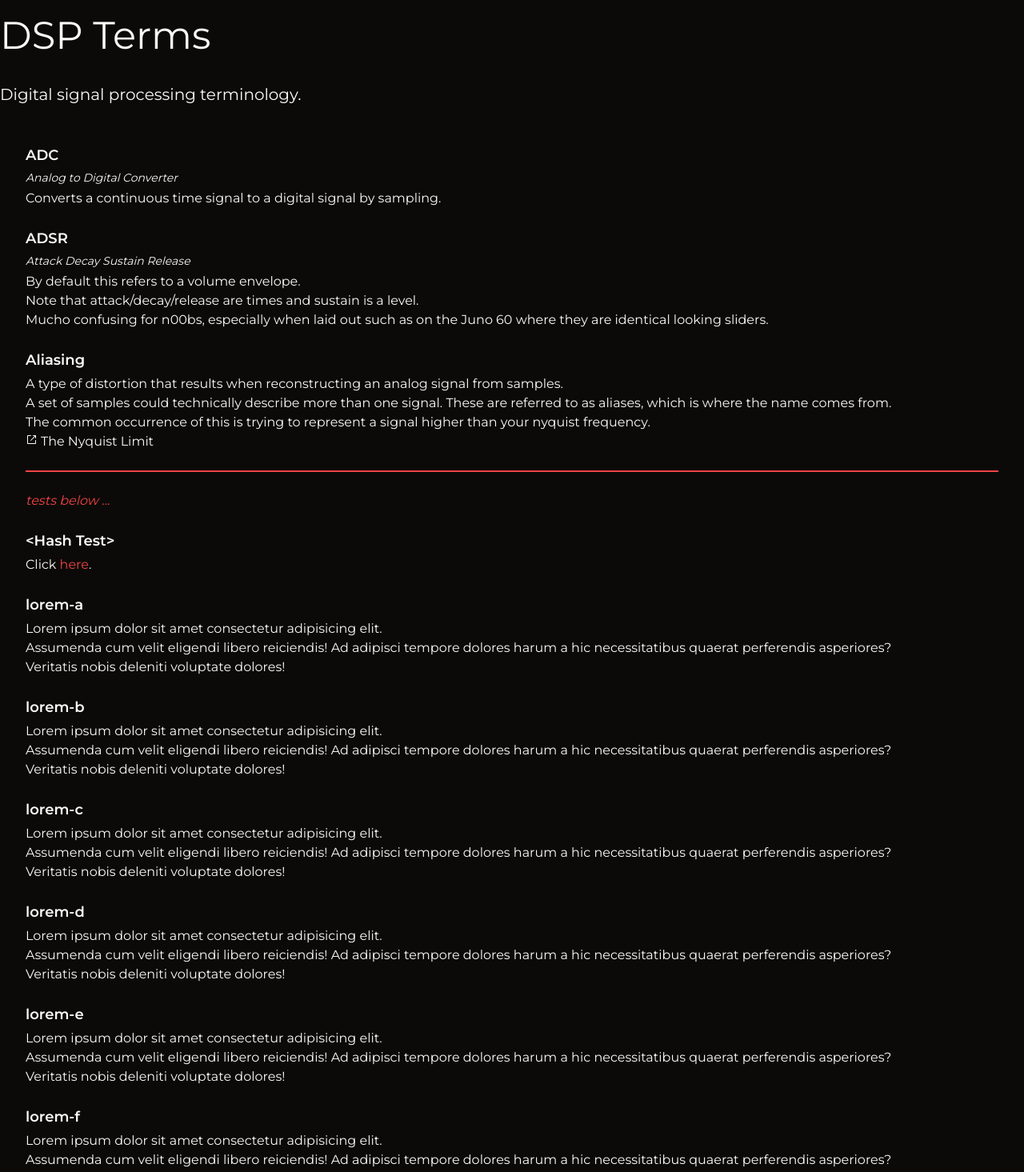
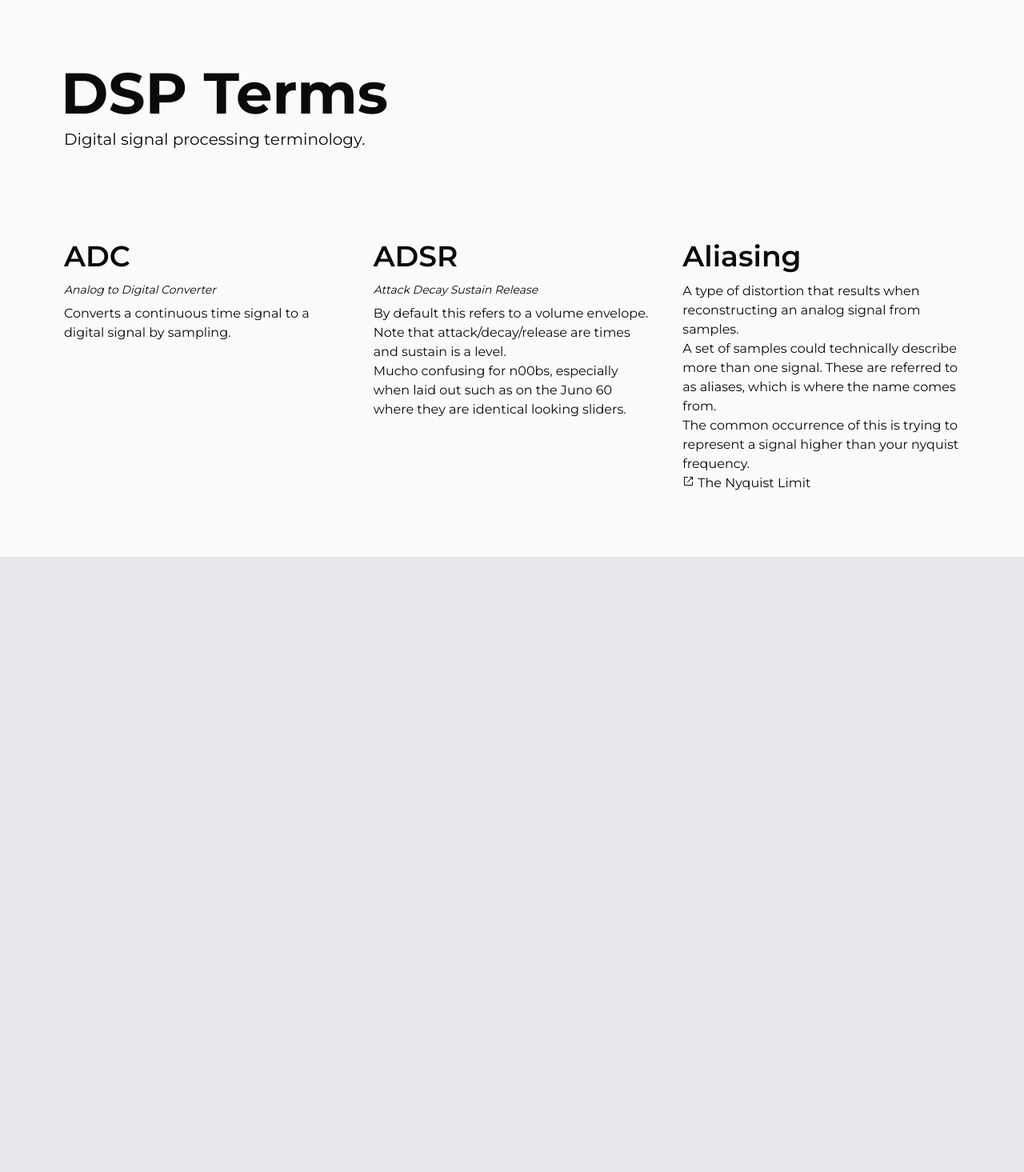
Before and after one commit to satelllte/dsp-terms, a Next.js app: page / in a window 1280 px wide. Shown: the top 1465 px of the page at 80% size. After the commit the page ends 800 px from the top, so only its background shows below. Built offline with nearby package versions, Linux system fonts and the light colour scheme.

Commit message:
better UI

```diff
--- a/src/app/layout.tsx
+++ b/src/app/layout.tsx
@@ -18,8 +18,10 @@ const RootLayout = ({
 }) => {
 	return (
 		<html lang='en'>
-			<body className={clsx(font.className, 'bg-stone-950 text-stone-50')}>
-				{children}
+			<body className={clsx(font.className, 'bg-gray-200 text-stone-950')}>
+				<div className='mx-auto max-w-screen-2xl bg-stone-50'>
+					{children}
+				</div>
 			</body>
 		</html>
 	);
--- a/src/app/page.tsx
+++ b/src/app/page.tsx
@@ -1,12 +1,11 @@
 import {Term, TermRow, TermExternalLink} from '@/components/Term';
-import Link from 'next/link';
 
 const IndexPage = () => {
 	return (
-		<>
-			<h1 className='py-5 text-5xl'>DSP Terms</h1>
-			<p className='py-4 text-xl'>Digital signal processing terminology.</p>
-			<div className='flex flex-col gap-6 p-8'>
+		<div className='px-8 py-16 md:px-12 md:py-20 lg:px-20'>
+			<h1 className='pb-2 text-5xl font-bold md:relative md:-left-1 md:text-7xl'>DSP Terms</h1>
+			<p className='text-xl'>Digital signal processing terminology.</p>
+			<div className='flex flex-col gap-10 pt-20 md:grid md:grid-cols-2 md:pt-28 lg:grid-cols-3'>
 				<Term id='adc' term='ADC' expansion='Analog to Digital Converter'>
 					{/* eslint-disable-next-line no-warning-comments */}
 					{/* TODO: link to "continuous time" */}
@@ -29,35 +28,8 @@ const IndexPage = () => {
 					<TermRow>The common occurrence of this is trying to represent a signal higher than your nyquist frequency.</TermRow>
 					<TermExternalLink href='http://www.slack.net/~ant/bl-synth/3.nyquist.html'>The Nyquist Limit</TermExternalLink>
 				</Term>
-				<div className='h-0.5 w-full bg-red-500'/>
-				<p className='italic text-red-500'>tests below ...</p>
-				<Term id='hash-test' term='<Hash Test>'>
-					<TermRow>
-						Click <Link className='text-red-500' href='#lorem-a'>here</Link>.
-					</TermRow>
-				</Term>
-				<TermLorem id='lorem-a'/>
-				<TermLorem id='lorem-b'/>
-				<TermLorem id='lorem-c'/>
-				<TermLorem id='lorem-d'/>
-				<TermLorem id='lorem-e'/>
-				<TermLorem id='lorem-f'/>
-				<TermLorem id='lorem-g'/>
 			</div>
-		</>
-	);
-};
-
-type TermLoremProps = {
-	id: string;
-};
-const TermLorem = ({id}: TermLoremProps) => {
-	return (
-		<Term id={id} term={id}>
-			<TermRow>Lorem ipsum dolor sit amet consectetur adipisicing elit.</TermRow>
-			<TermRow>Assumenda cum velit eligendi libero reiciendis! Ad adipisci tempore dolores harum a hic necessitatibus quaerat perferendis asperiores?</TermRow>
-			<TermRow>Veritatis nobis deleniti voluptate dolores!</TermRow>
-		</Term>
+		</div>
 	);
 };
 
--- a/src/components/Term.tsx
+++ b/src/components/Term.tsx
@@ -11,7 +11,7 @@ export const Term = ({id, term, expansion, children}: TermProps) => {
 	return (
 		<div>
 			<Title id={id} term={term} expansion={expansion}/>
-			{expansion && <div className='pb-1 text-sm italic'>{expansion}</div>}
+			{expansion && <div className='pb-2 text-sm italic'>{expansion}</div>}
 			<div>{children}</div>
 		</div>
 	);
@@ -62,6 +62,6 @@ type TitleH3Props = {
 };
 const TitleH3 = ({id, children}: TitleH3Props) => {
 	return (
-		<h3 id={id} className='pb-1 text-lg font-semibold'>{children}</h3>
+		<h3 id={id} className='pb-3 text-3xl font-semibold md:text-4xl'>{children}</h3>
 	);
 };
```
